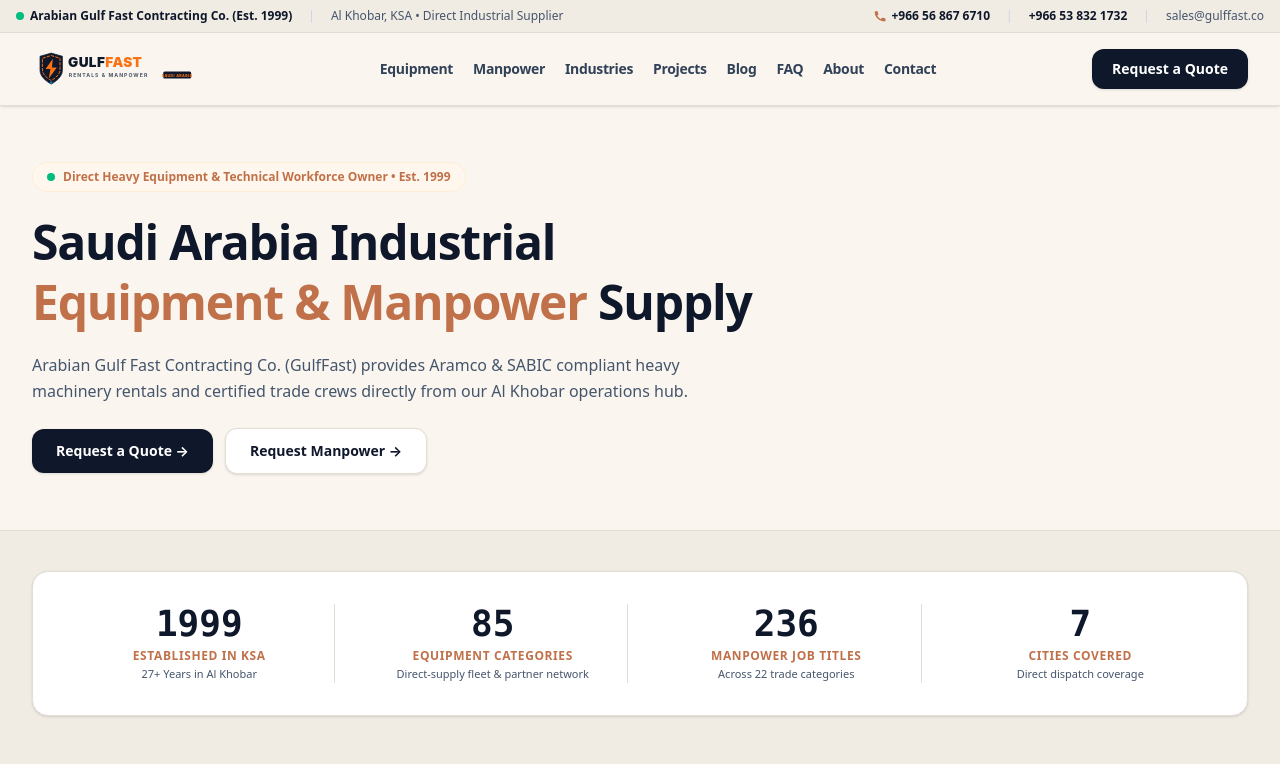
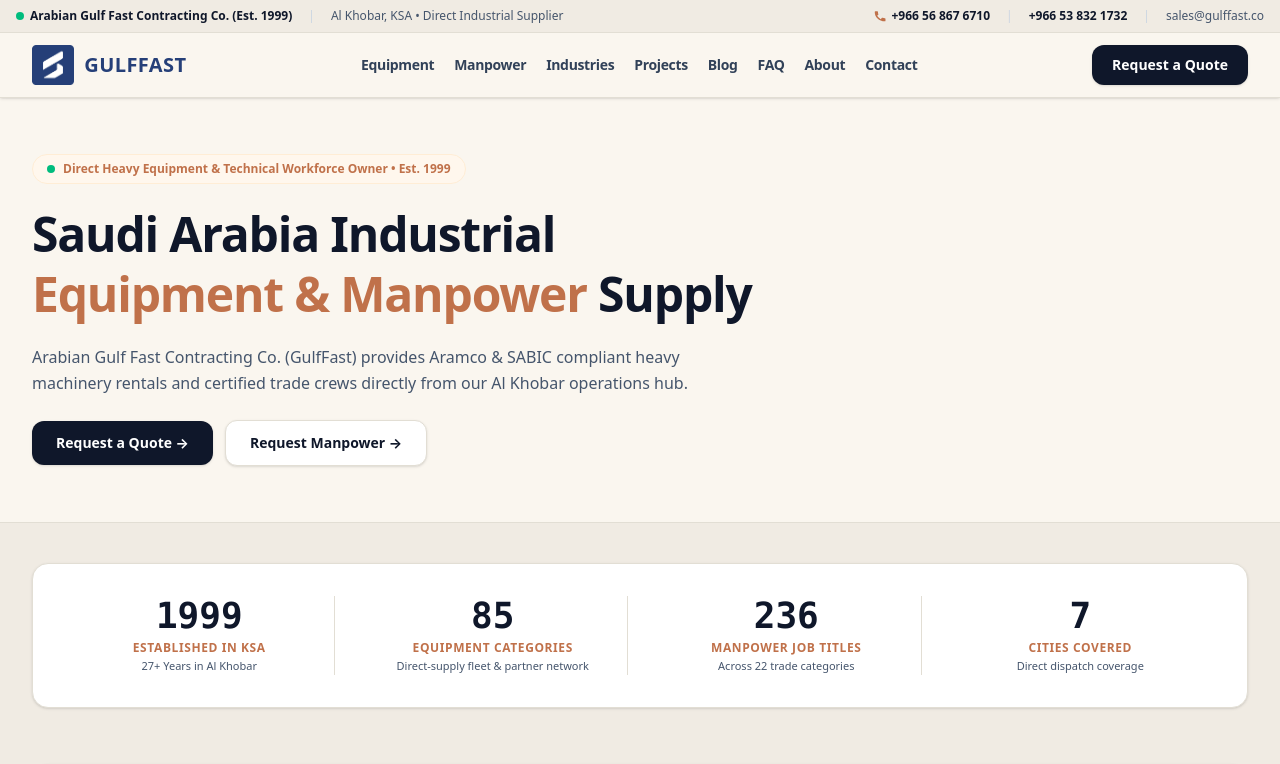
Before and after one commit to rentalgulffast-tech/gulffast_website, a Next.js app: page / in a window 1280 px wide. Shown: the top 764 px of the page. Built offline with nearby package versions, Linux system fonts and the light colour scheme.

Commit message:
Replace placeholder logo with GulfFast mark

```diff
--- a/components/Footer.tsx
+++ b/components/Footer.tsx
@@ -27,15 +27,17 @@
 
           {/* Column 1: Brand & Corporate Info (consistent contact block) */}
           <div className="lg:col-span-2 space-y-4">
-            <Link href="/" className="inline-block">
-              <div className="relative w-52 h-14 bg-white p-2 rounded-xl border border-[#E2DED4]">
-                <Image
-                  src="/logo.svg"
-                  alt="GulfFast Rentals & Manpower Logo"
-                  fill
-                  className="object-contain object-left"
-                />
-              </div>
+            <Link href="/" className="inline-flex items-center gap-2.5" aria-label="GulfFast — home">
+              <Image
+                src="/logo-mark.png"
+                alt=""
+                width={721}
+                height={681}
+                className="h-12 w-auto"
+              />
+              <span className="text-[#253F78] font-extrabold tracking-[0.02em] text-2xl leading-none">
+                GULFFAST
+              </span>
             </Link>
 
             <p className="text-slate-600 text-xs leading-relaxed max-w-md">
--- a/components/Header.tsx
+++ b/components/Header.tsx
@@ -84,16 +84,18 @@
       {/* Main Navigation Bar */}
       <div className="max-w-7xl mx-auto px-4 sm:px-6 lg:px-8 py-3 flex items-center justify-between">
         {/* Brand Logo */}
-        <Link href="/" className="flex items-center gap-3">
-          <div className="relative w-48 h-12">
-            <Image
-              src="/logo.svg"
-              alt="GulfFast Rentals & Manpower Logo"
-              fill
-              priority
-              className="object-contain object-left"
-            />
-          </div>
+        <Link href="/" className="flex items-center gap-2.5" aria-label="GulfFast — home">
+          <Image
+            src="/logo-mark.png"
+            alt=""
+            width={721}
+            height={681}
+            priority
+            className="h-10 w-auto"
+          />
+          <span className="text-[#253F78] font-extrabold tracking-[0.02em] text-xl leading-none">
+            GULFFAST
+          </span>
         </Link>
 
         {/* Desktop Navigation Links */}
```
Also changed, not shown: public/logo-mark.png (added).
